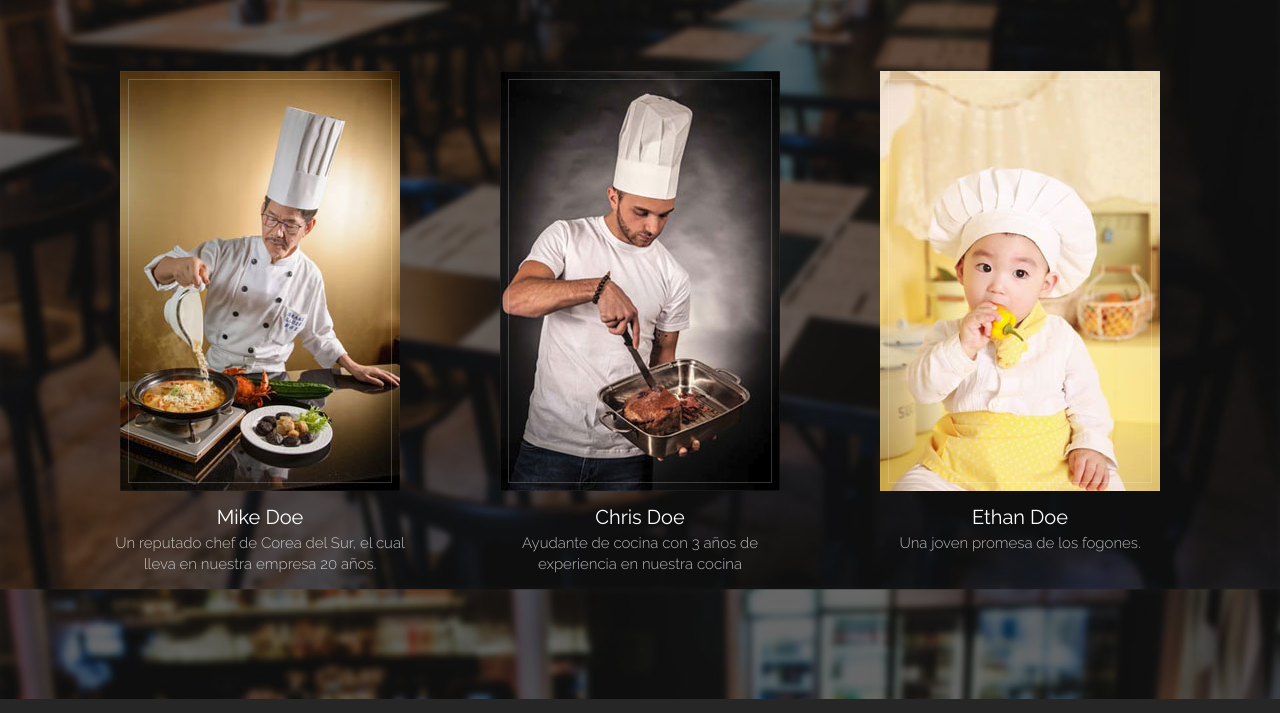
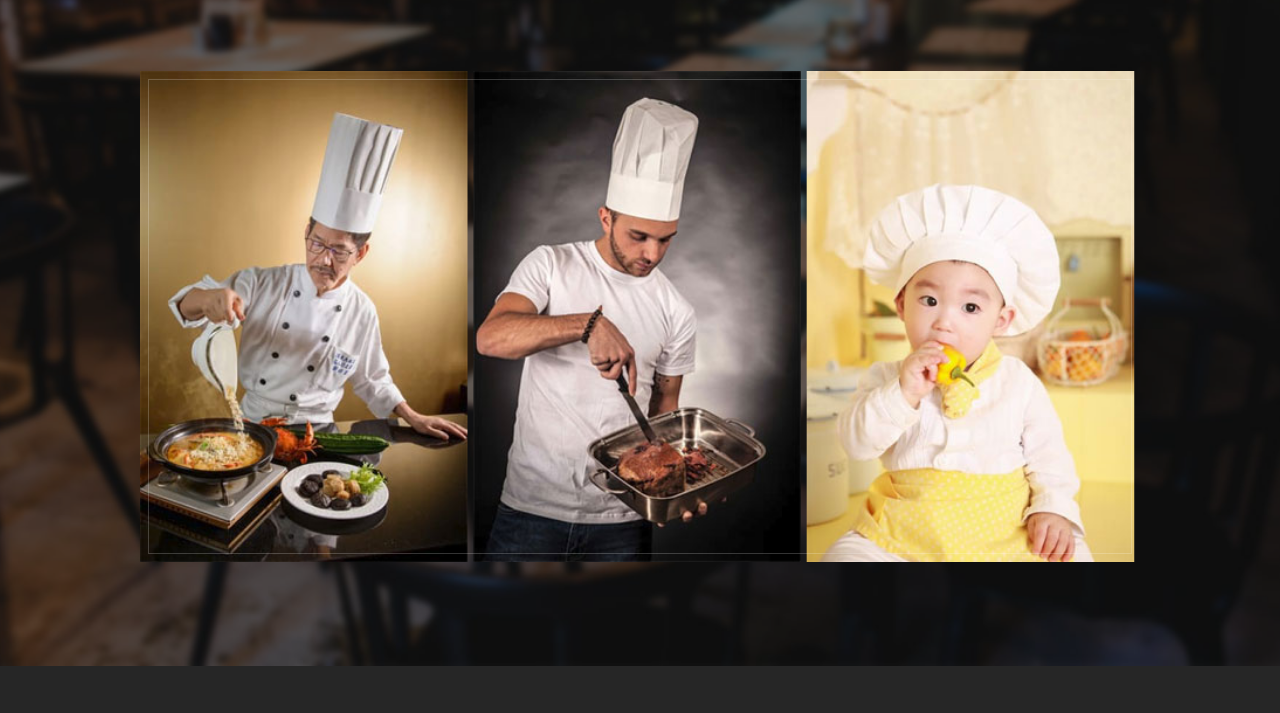
Before and after one commit to FranSaavedra/Proyecto-DIU-Tema-4, a plain HTML site: page index.html in a window 1280 px wide. Shown: the part 4098-4811 px from the top of the page. Drawn offline with Linux system fonts and the light colour scheme.

Commit message:
Añadido Compass

```diff
--- a/index.html
+++ b/index.html
@@ -256,31 +256,9 @@
         <p>Nuestros cocineros combinan distintos sabores para crear experiencias fuera de serie.</p>
       </div>
       <div id="row">
-        <div class="col-md-4 team">
+        <div class="col-md-12 team">
           <div class="thumbnail">
-            <div class="team-img"><img src="img/team/01.jpg" alt="..."></div>
-            <div class="caption">
-              <h3>Mike Doe</h3>
-              <p>Un reputado chef de Corea del Sur, el cual lleva en nuestra empresa 20 años.</p>
-            </div>
-          </div>
-        </div>
-        <div class="col-md-4 team">
-          <div class="thumbnail">
-            <div class="team-img"><img src="img/team/02.jpg" alt="..."></div>
-            <div class="caption">
-              <h3>Chris Doe</h3>
-              <p>Ayudante de cocina con 3 años de experiencia en nuestra cocina</p>
-            </div>
-          </div>
-        </div>
-        <div class="col-md-4 team">
-          <div class="thumbnail">
-            <div class="team-img"><img src="img/team/03.jpg" alt="..."></div>
-            <div class="caption">
-              <h3>Ethan Doe</h3>
-              <p>Una joven promesa de los fogones.</p>
-            </div>
+            <div class="team-img"><img src="img/icons-s9e794262a7.png" alt="..."></div>
           </div>
         </div>
       </div>
--- a/scss/_sprite.scss
+++ b/scss/_sprite.scss
@@ -1,5 +1,5 @@
-$icons : sprite_map("icons/*.png");
+$icons : sprite_map("icons/*.png", $spacing:5px, $layout:horizontal);
 
 .compass{
-	background: sprite($icons, contact);
+	background: sprite($icons, "01");
 }
--- a/scss/_team.scss
+++ b/scss/_team.scss
@@ -18,7 +18,7 @@
     margin: 5px 0;
   }
   img {
-    width: 280px;
+    width: 1000px;
   }
   .thumbnail {
     background: transparent;
```
Also changed, not shown: css/style.css, img/icons-s9e794262a7.png (added), img/icons-sd4b0bd4472.png (deleted), img/icons/01.png (added), img/icons/02.png (added), img/icons/03.png (added), img/icons/contact.png (deleted), img/icons/men.png (deleted), img/team/01.png (added), img/team/02.png (added), img/team/03.png (added).
